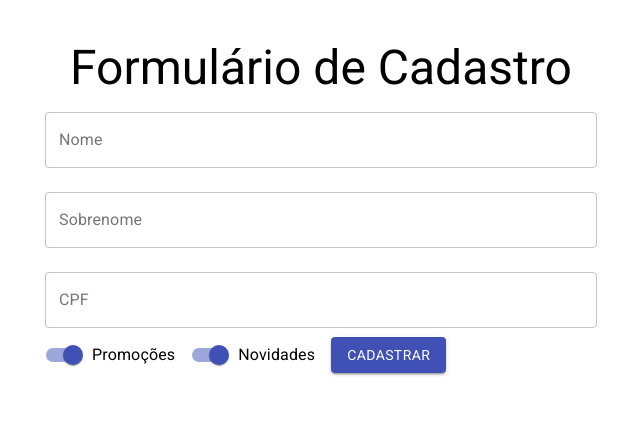
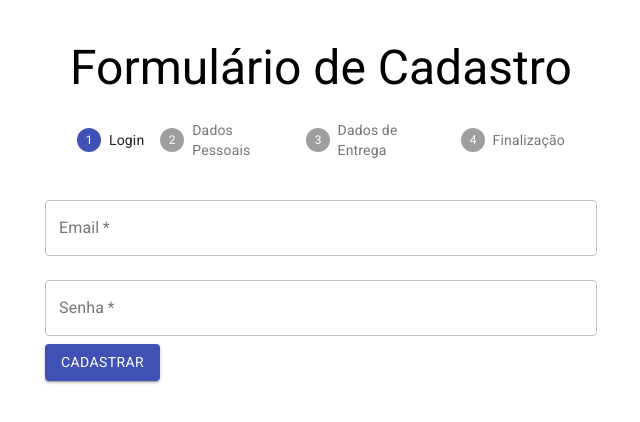
Before and after one commit to JuliaJPereira/formulario-react-materialUI, a React (Create React App) app: page / in a window 1280 px wide. Shown: the top 422 px of the page, without its empty margins (319-959 px from the left). Built offline with nearby package versions, Linux system fonts and the light colour scheme.

Commit message:
Funções de validação

```diff
--- a/src/App.js
+++ b/src/App.js
@@ -2,9 +2,12 @@
 import "./App.css";
 import FormularioCadastro from "./components/FormularioCadastro/FormularioCadastro";
 import "fontsource-roboto";
-
 import { Container, Typography } from "@material-ui/core";
 
+import {
+  validarCPF,
+  validarSenha,
+} from "./components/FormularioCadastro/models/validacoes-cadastros";
 class App extends Component {
   render() {
     return (
@@ -17,7 +20,10 @@
         >
           Formulário de Cadastro
         </Typography>
-        <FormularioCadastro aoEnviar={aoEnviarFom} validarCPF={validarCPF} />
+        <FormularioCadastro
+          aoEnviar={aoEnviarFom}
+          validacoes={{ cpf: validarCPF, senha: validarSenha }}
+        />
       </Container>
     );
   }
@@ -27,12 +33,4 @@
   console.log(dados);
 }
 
-function validarCPF(cpf) {
-  if (cpf.length !== 11) {
-    return { valido: false, texto: "O CPF deve ter 11 dígitos" };
-  } else {
-    return { valido: true, texto: "" };
-  }
-}
-
 export default App;
--- /dev/null
+++ b/src/components/FormularioCadastro/DadosEntrega.jsx
@@ -0,0 +1,82 @@
+import React from "react";
+import { TextField, Button } from "@material-ui/core";
+import { useState } from "react";
+
+function DadosEntrega({ aoEnviar }) {
+  const [cep, setCep] = useState("");
+  const [endereço, setEndereço] = useState("");
+  const [numero, setNumero] = useState("");
+  const [estado, setEstado] = useState("");
+  const [cidade, setCidade] = useState("");
+
+  return (
+    <form
+      onSubmit={(event) => {
+        event.preventDefault();
+        aoEnviar({ cep, endereço, numero, estado, cidade });
+      }}
+    >
+      <TextField
+        value={cep}
+        onChange={(event) => {
+          setCep(event.target.value);
+        }}
+        id="cep"
+        label="CEP"
+        type="number"
+        variant="outlined"
+        margin="normal"
+      />
+      <TextField
+        value={endereço}
+        onChange={(event) => {
+          setEndereço(event.target.value);
+        }}
+        id="endereço"
+        label="Endereço"
+        type="text"
+        variant="outlined"
+        margin="normal"
+        fullWidth
+      />
+      <TextField
+        value={numero}
+        onChange={(event) => {
+          setNumero(event.target.value);
+        }}
+        id="numero"
+        label="Numero"
+        type="number"
+        variant="outlined"
+        margin="normal"
+      />
+      <TextField
+        value={estado}
+        onChange={(event) => {
+          setEstado(event.target.value);
+        }}
+        id="estado"
+        label="Estado"
+        type="text"
+        variant="outlined"
+        margin="normal"
+      />
+      <TextField
+        value={cidade}
+        onChange={(event) => {
+          setCidade(event.target.value);
+        }}
+        id="cidade"
+        label="Cidade"
+        type="text"
+        variant="outlined"
+        margin="normal"
+      />
+      <Button type="submit" variant="contained" color="primary" fullWidth>
+        Finalizar Cadastro
+      </Button>
+    </form>
+  );
+}
+
+export default DadosEntrega;
--- /dev/null
+++ b/src/components/FormularioCadastro/DadosPessoais.jsx
@@ -0,0 +1,103 @@
+import React, { useState } from "react";
+import { TextField, Button, Switch, FormControlLabel } from "@material-ui/core";
+
+function DadosPessoais({ aoEnviar, validacoes }) {
+  const [nome, setNome] = useState("");
+  const [sobrenome, setSobrenome] = useState("");
+  const [cpf, setCpf] = useState("");
+  const [promocoes, setPromocoes] = useState(true);
+  const [novidades, setNovidades] = useState(true);
+  const [erros, setErros] = useState({ cpf: { valido: true, texto: "" } });
+
+  function validarCampos(event) {
+    console.log(event.target);
+    const { name, value } = event.target;
+    const novoEstado = { ...erros };
+    novoEstado[name] = validacoes[name](value);
+    setErros(novoEstado);
+    console.log(novoEstado);
+  }
+
+  return (
+    <form
+      onSubmit={(event) => {
+        event.preventDefault();
+        aoEnviar({ nome, sobrenome, cpf, promocoes, novidades });
+      }}
+    >
+      <TextField
+        value={nome}
+        onChange={(event) => {
+          setNome(event.target.value);
+        }}
+        id="nome"
+        label="Nome"
+        variant="outlined"
+        margin="normal"
+        fullWidth
+      />
+
+      <TextField
+        value={sobrenome}
+        onChange={(event) => {
+          setSobrenome(event.target.value);
+        }}
+        id="sobrenome"
+        label="Sobrenome"
+        variant="outlined"
+        margin="normal"
+        fullWidth
+      />
+
+      <TextField
+        value={cpf}
+        onChange={(event) => {
+          setCpf(event.target.value);
+        }}
+        onBlur={validarCampos}
+        error={!erros.cpf.valido}
+        helperText={erros.cpf.texto}
+        id="cpf"
+        name="cpf"
+        label="CPF"
+        variant="outlined"
+        margin="normal"
+        fullWidth
+      />
+
+      <FormControlLabel
+        label="Promoções"
+        control={
+          <Switch
+            checked={promocoes}
+            onChange={(event) => {
+              setPromocoes(event.target.checked);
+            }}
+            name="promocoes"
+            color="primary"
+          />
+        }
+      />
+
+      <FormControlLabel
+        label="Novidades"
+        control={
+          <Switch
+            checked={novidades}
+            onChange={(event) => {
+              setNovidades(event.target.checked);
+            }}
+            name="novidades"
+            color="primary"
+          />
+        }
+      />
+
+      <Button type="submit" variant="contained" color="primary">
+        Cadastrar
+      </Button>
+    </form>
+  );
+}
+
+export default DadosPessoais;
--- /dev/null
+++ b/src/components/FormularioCadastro/DadosUsuario.jsx
@@ -0,0 +1,48 @@
+import React from "react";
+import { TextField, Button } from "@material-ui/core";
+import { useState } from "react";
+
+function DadosUsuario({ aoEnviar }) {
+  const [email, setEmail] = useState("");
+  const [senha, setSenha] = useState("");
+  return (
+    <form
+      onSubmit={(event) => {
+        event.preventDefault();
+        aoEnviar({ email, senha });
+      }}
+    >
+      <TextField
+        value={email}
+        onChange={(event) => {
+          setEmail(event.target.value);
+        }}
+        id="email"
+        label="Email"
+        type="email"
+        required
+        variant="outlined"
+        margin="normal"
+        fullWidth
+      />
+      <TextField
+        value={senha}
+        onChange={(event) => {
+          setSenha(event.target.value);
+        }}
+        id="senha"
+        label="Senha"
+        type="password"
+        required
+        variant="outlined"
+        margin="normal"
+        fullWidth
+      />
+      <Button type="submit" variant="contained" color="primary">
+        Cadastrar
+      </Button>
+    </form>
+  );
+}
+
+export default DadosUsuario;
--- a/src/components/FormularioCadastro/FormularioCadastro.jsx
+++ b/src/components/FormularioCadastro/FormularioCadastro.jsx
@@ -1,97 +1,56 @@
 import React, { useState } from "react";
-import { TextField, Button, Switch, FormControlLabel } from "@material-ui/core";
+import DadosPessoais from "./DadosPessoais";
+import DadosUsuario from "./DadosUsuario";
+import DadosEntrega from "./DadosEntrega";
+import { useEffect } from "react";
+import { Stepper, Step, StepLabel, Typography } from "@material-ui/core";
 
-function FormularioCadastro({ aoEnviar, validarCPF }) {
-  const [nome, setNome] = useState("");
-  const [sobrenome, setSobrenome] = useState("");
-  const [cpf, setCpf] = useState("");
-  const [promocoes, setPromocoes] = useState(true);
-  const [novidades, setNovidades] = useState(true);
-  const [erros, setErros] = useState({ cpf: { valido: true, texto: "" } });
+function FormularioCadastro({ aoEnviar, validacoes }) {
+  const [etapaAtual, setEtapaAtual] = useState(0);
+  const [dadosColetados, setDados] = useState({});
+
+  useEffect(() => {
+    if (etapaAtual === formularios.length - 1) {
+      aoEnviar(dadosColetados);
+    }
+  });
+
+  const formularios = [
+    <DadosUsuario aoEnviar={coletarDados} validacoes={validacoes} />,
+    <DadosPessoais aoEnviar={coletarDados} validacoes={validacoes} />,
+    <DadosEntrega aoEnviar={coletarDados} validacoes={validacoes} />,
+    <Typography variant="h5" align="center" style={{ marginTop: "40px" }}>
+      Obrigado por se cadastrar! ♥
+    </Typography>,
+  ];
+
+  function coletarDados(dados) {
+    setDados({ ...dadosColetados, ...dados });
+    proximo();
+  }
+
+  function proximo() {
+    setEtapaAtual(etapaAtual + 1);
+  }
 
   return (
-    <form
-      onSubmit={(event) => {
-        event.preventDefault();
-        aoEnviar({ nome, sobrenome, cpf, promocoes, novidades });
-      }}
-    >
-      <TextField
-        value={nome}
-        onChange={(event) => {
-          setNome(event.target.value);
-        }}
-        id="nome"
-        label="Nome"
-        variant="outlined"
-        margin="normal"
-        fullWidth
-      />
-
-      <TextField
-        value={sobrenome}
-        onChange={(event) => {
-          setSobrenome(event.target.value);
-        }}
-        id="sobrenome"
-        label="Sobrenome"
-        variant="outlined"
-        margin="normal"
-        fullWidth
-      />
-
-      <TextField
-        value={cpf}
-        onChange={(event) => {
-          setCpf(event.target.value);
-        }}
-        onBlur={(event) => {
-          const ehValido = validarCPF(cpf);
-          setErros({
-            cpf: ehValido,
-          });
-        }}
-        error={!erros.cpf.valido}
-        helperText={erros.cpf.texto}
-        id="cpf"
-        label="CPF"
-        variant="outlined"
-        margin="normal"
-        fullWidth
-      />
-
-      <FormControlLabel
-        label="Promoções"
-        control={
-          <Switch
-            checked={promocoes}
-            onChange={(event) => {
-              setPromocoes(event.target.checked);
-            }}
-            name="promocoes"
-            color="primary"
-          />
-        }
-      />
-
-      <FormControlLabel
-        label="Novidades"
-        control={
-          <Switch
-            checked={novidades}
-            onChange={(event) => {
-              setNovidades(event.target.checked);
-            }}
-            name="novidades"
-            color="primary"
-          />
-        }
-      />
-
-      <Button type="submit" variant="contained" color="primary">
-        Cadastrar
-      </Button>
-    </form>
+    <>
+      <Stepper activeStep={etapaAtual}>
+        <Step>
+          <StepLabel>Login</StepLabel>
+        </Step>
+        <Step>
+          <StepLabel>Dados Pessoais</StepLabel>
+        </Step>
+        <Step>
+          <StepLabel>Dados de Entrega</StepLabel>
+        </Step>
+        <Step>
+          <StepLabel>Finalização</StepLabel>
+        </Step>
+      </Stepper>
+      {formularios[etapaAtual]}
+    </>
   );
 }
 
--- /dev/null
+++ b/src/components/FormularioCadastro/models/validacoes-cadastros.js
@@ -0,0 +1,20 @@
+function validarCPF(cpf) {
+  if (cpf.length !== 11) {
+    return { valido: false, texto: "O CPF deve ter 11 dígitos" };
+  } else {
+    return { valido: true, texto: "" };
+  }
+}
+
+function validarSenha(senha) {
+  if (senha.length < 4 || senha.length > 72) {
+    return {
+      valido: false,
+      texto: "A senha deve ser maior que 4 e menor que 72 dígitos.",
+    };
+  } else {
+    return { valido: true, texto: "" };
+  }
+}
+
+export { validarCPF, validarSenha };
```
